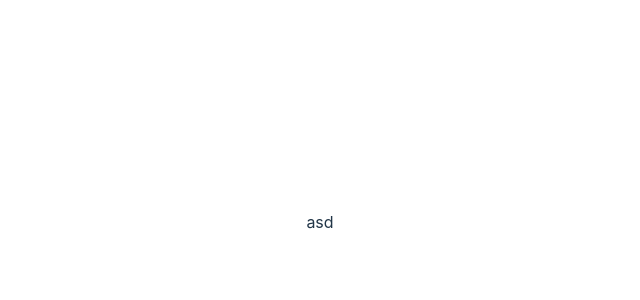
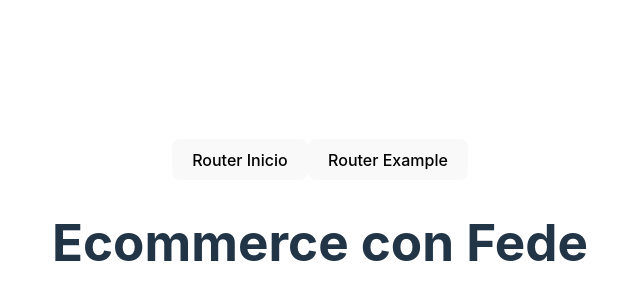
Before and after one commit to JuanSBdev/ecommerceFJ, a React (Vite) app: page / in a window 1280 px wide. Before the commit this address had no page. Shown: the part 178-478 px from the top of the page, without its empty margins (320-960 px from the left). Built offline with nearby package versions, Linux system fonts and the light colour scheme.

Commit message:
FT - Routes example

```diff
--- a/src/App.jsx
+++ b/src/App.jsx
@@ -3,25 +3,24 @@ import reactLogo from './assets/react.svg'
 import viteLogo from '/vite.svg'
 import './App.css'
 import  useStore  from './zustand/store'
-import { Routes, Route  } from 'react-router-dom'
+import { Routes, Route, Link  } from 'react-router-dom'
 
 import StartView  from './views/StartView'
 
 function App() {
-  // let bears = useStore((state)=>state.bears)
-  // let count = useStore((state)=>state.count)
 
-  // //asi traemos en una sola renderización de a mas estados
-  // const { incrementCount, increasePopulation } = useStore(state => ({
-  //   incrementCount: state.increaseCount,
-  //   increasePopulation: state.increasePopulation
-  // }))
 
   return (
     <>
-    <p>asd</p>
+        < Link to={'/'}><button> Router Inicio </button></Link>
+        < Link to={'/start'}><button> Router Example </button></Link>
+
     <Routes>
-       <Route path="/asd" element={  <StartView/>  }  />
+       <Route path="/" element={<>
+        <h1>Ecommerce con Fede</h1>
+       </>}  />
+
+       <Route path="/start" element={  <StartView/>  }  />
     </Routes>
     </>
   )
--- a/src/views/StartView.jsx
+++ b/src/views/StartView.jsx
@@ -15,7 +15,6 @@ export default function StartView() {
     <div>
 
 
-      <h1>Ecommerce con Fede</h1>
       <div className="card">
         <button onClick={() => setCount((count) => count + 1)}>
           count is {count}
```
